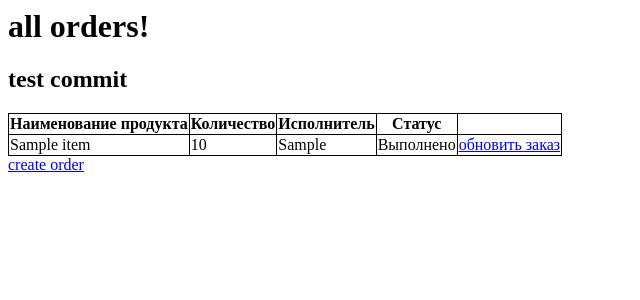
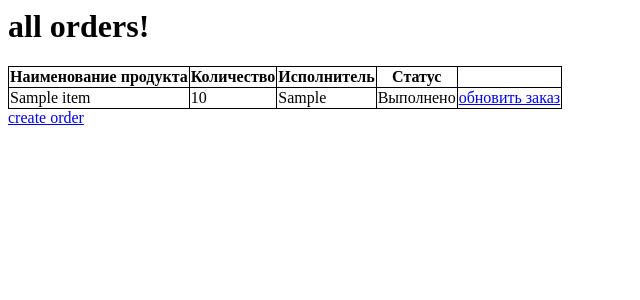
Before and after one commit to logart/lists, a Django app: page /home in a window 1280 px wide. Shown: the top 300 px of the page, without its empty margins (0-640 px from the left). Run offline with Django 3.2, Linux system fonts and the light colour scheme; tables that the repository leaves empty hold one stand-in row (values such as "Sample post").

Commit message:
Revert : Test auto deploy feature

```diff
--- a/templates/list_app/all_orders.html
+++ b/templates/list_app/all_orders.html
@@ -12,7 +12,6 @@
 </head>
 <body>
 <h1>all orders!</h1>
-<h2>test commit</h2>
 <table>
     <tbody>
     <tr>
```
